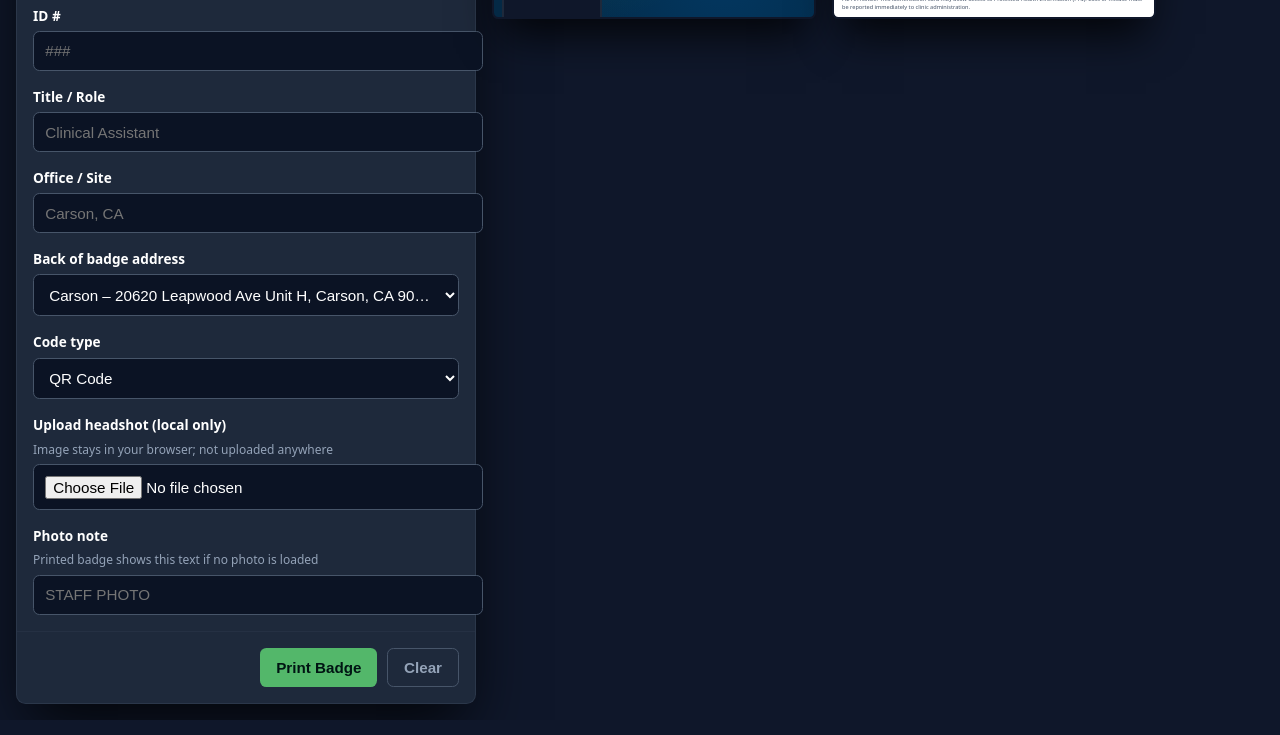
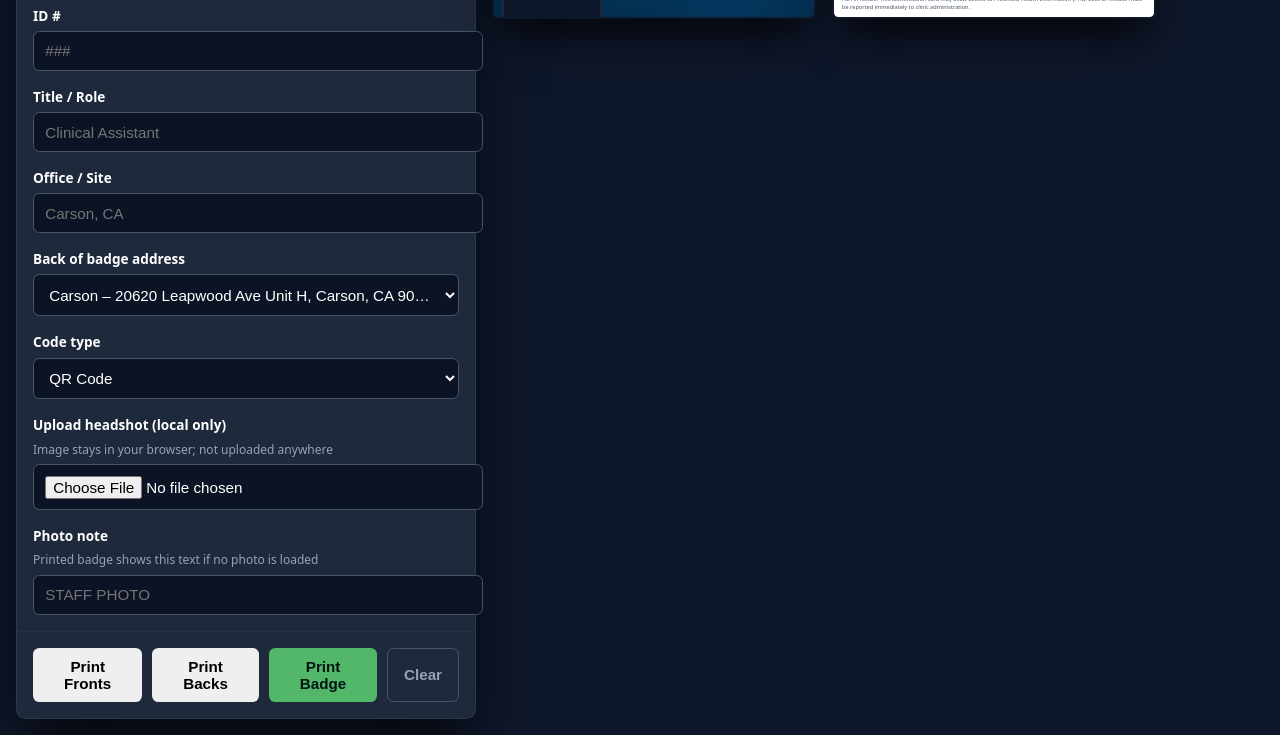
Before and after one commit to dinogal/fmr-badges, a plain HTML site: page index.html in a window 1280 px wide. Shown: the part 261-996 px from the top of the page. Drawn offline with Linux system fonts and the light colour scheme; a script that the page names is missing.

Commit message:
Add print buttons for badge printing

```diff
--- a/index.html
+++ b/index.html
@@ -177,6 +177,8 @@
       </label>
     </div>
     <div class="btn-row">
+      <button id="printFrontBtn">Print Fronts</button>
+      <button id="printBackBtn">Print Backs</button>
       <button id="printBtn">Print Badge</button>
       <button id="clearBtn">Clear</button>
     </div>
```
